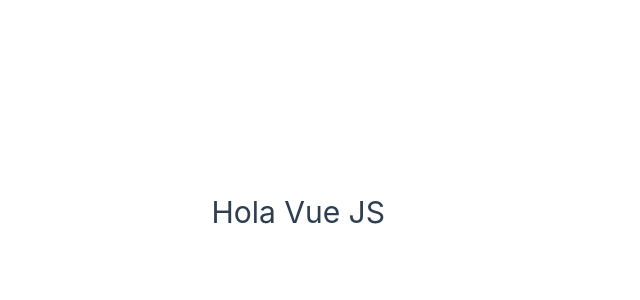
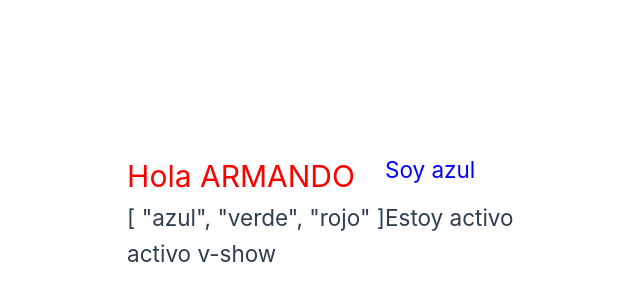
Before and after one commit to ArmandoVallejo/cursoVue, a Vue app in the folder primer-vue/: page / in a window 1280 px wide. Shown: the part 188-488 px from the top of the page, without its empty margins (255-895 px from the left). Built offline with nearby package versions, Linux system fonts and the light colour scheme.

Commit message:
se trabaja con directivas if y show

```diff
--- a/primer-vue/src/App.vue
+++ b/primer-vue/src/App.vue
@@ -1,3 +1,25 @@
+<script setup>
+  const name = "Armando";
+  const styleColor = "color: blue";
+  const arrayColores = ["azul", "verde", "rojo"];
+  const activo = true;
+</script>
+<!-- v-bind puede ser reemplazado dejando solamente los : -->
 <template>
-  <h1>Hola Vue JS</h1>
+  <h1>Hola {{ name.toUpperCase() }}</h1>
+  <h2 :style="styleColor">Soy azul</h2>
+  <h2> {{ arrayColores }}</h2>
+<!--Las directivas v-if y v-else permiten mostrar elementos segun las condiciones, tambien existe v-else-if-->
+  <h2 v-if="activo">Estoy activo</h2>
+  <h2 v-else>Estoy inactivo</h2>
+
+  <h2 v-show="activo">activo v-show</h2>
+
+
 </template>
+
+<style>
+  h1{
+    color:red;
+  }
+</style>
```
